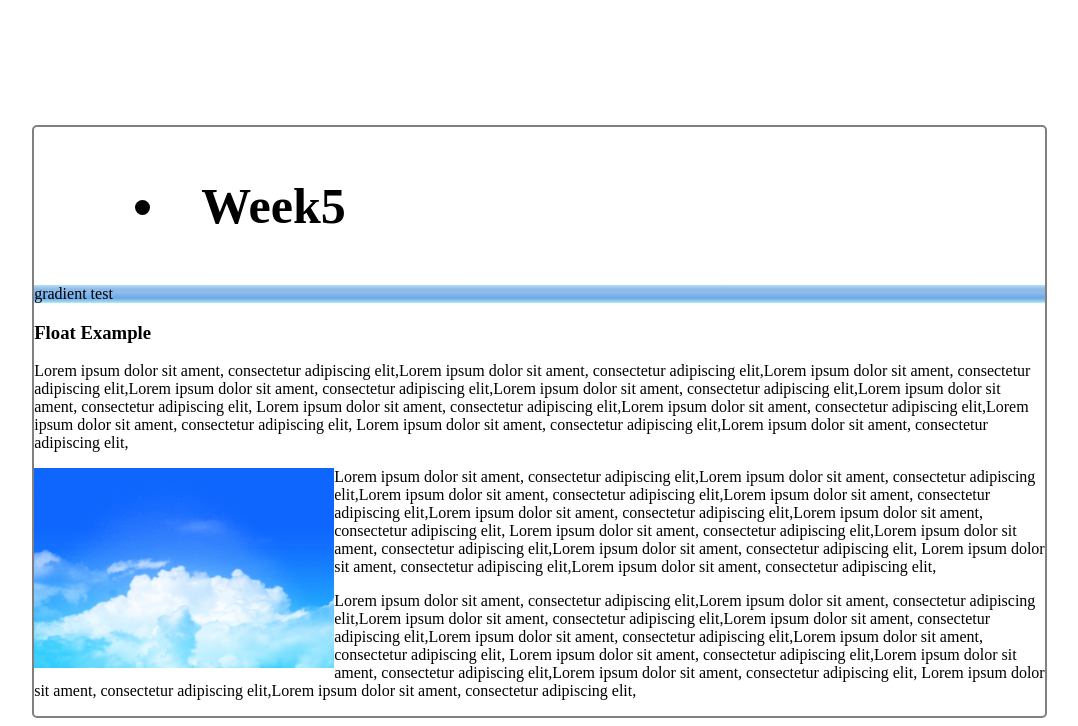
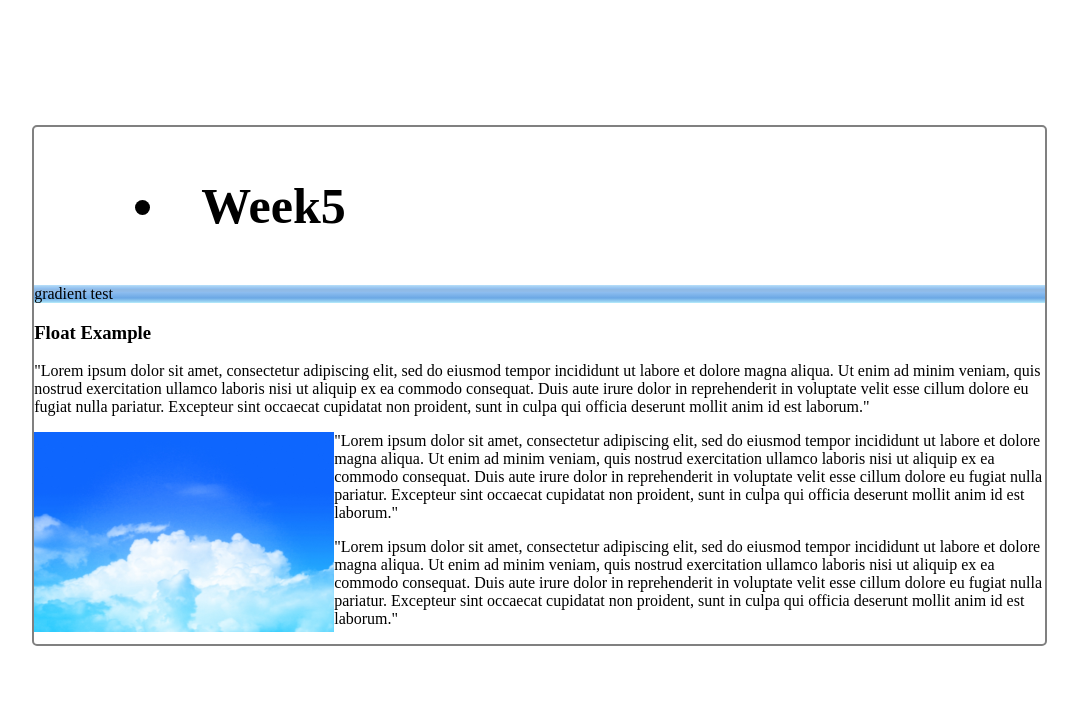
Before and after one commit to hw4n2/hw4n2.github.io, a plain HTML site: page index.html in a window 1280 px wide. Shown: the part 1177-1903 px from the top of the page, without its empty margins (39-1117 px from the left). After the commit the page ends 1831 px from the top, so only its background shows below. Drawn offline with Linux system fonts and the light colour scheme.

Commit message:
floattest

```diff
--- a/index.html
+++ b/index.html
@@ -133,18 +133,24 @@
                 <p style="background: linear-gradient(to bottom,  #b8e1fc 0%,#a9d2f3 7%,#90bff0 20%,#90bae4 25%,#90bcea 37%,#90bff0 38%,#6ba8e5 72%,#a2daf5 95%,#bdf3fd 100%);
                 ">gradient test</p>
                 <h1>Float Example</h1>
-                <p>Lorem ipsum dolor sit ament, consectetur adipiscing elit,Lorem ipsum dolor sit ament, consectetur adipiscing elit,Lorem ipsum dolor sit ament, consectetur adipiscing elit,Lorem ipsum dolor sit ament, consectetur adipiscing elit,Lorem ipsum dolor sit ament, consectetur adipiscing elit,Lorem ipsum dolor sit ament, consectetur adipiscing elit,
-                    Lorem ipsum dolor sit ament, consectetur adipiscing elit,Lorem ipsum dolor sit ament, consectetur adipiscing elit,Lorem ipsum dolor sit ament, consectetur adipiscing elit,
-                    Lorem ipsum dolor sit ament, consectetur adipiscing elit,Lorem ipsum dolor sit ament, consectetur adipiscing elit,
+                <p>"Lorem ipsum dolor sit amet, consectetur adipiscing elit, sed do eiusmod tempor incididunt ut labore
+                    et dolore magna aliqua. Ut enim ad minim veniam, quis nostrud exercitation ullamco laboris nisi ut
+                    aliquip ex ea commodo consequat. Duis aute irure dolor in reprehenderit in voluptate velit esse
+                    cillum dolore eu fugiat nulla pariatur. Excepteur sint occaecat cupidatat non proident, sunt in
+                    culpa qui officia deserunt mollit anim id est laborum."
                 </p>
                 <img src="image.jpg" style="height: 200px; width: 300px; float:left;">
-                <p>Lorem ipsum dolor sit ament, consectetur adipiscing elit,Lorem ipsum dolor sit ament, consectetur adipiscing elit,Lorem ipsum dolor sit ament, consectetur adipiscing elit,Lorem ipsum dolor sit ament, consectetur adipiscing elit,Lorem ipsum dolor sit ament, consectetur adipiscing elit,Lorem ipsum dolor sit ament, consectetur adipiscing elit,
-                    Lorem ipsum dolor sit ament, consectetur adipiscing elit,Lorem ipsum dolor sit ament, consectetur adipiscing elit,Lorem ipsum dolor sit ament, consectetur adipiscing elit,
-                    Lorem ipsum dolor sit ament, consectetur adipiscing elit,Lorem ipsum dolor sit ament, consectetur adipiscing elit,
+                <p>"Lorem ipsum dolor sit amet, consectetur adipiscing elit, sed do eiusmod tempor incididunt ut labore
+                    et dolore magna aliqua. Ut enim ad minim veniam, quis nostrud exercitation ullamco laboris nisi ut
+                    aliquip ex ea commodo consequat. Duis aute irure dolor in reprehenderit in voluptate velit esse
+                    cillum dolore eu fugiat nulla pariatur. Excepteur sint occaecat cupidatat non proident, sunt in
+                    culpa qui officia deserunt mollit anim id est laborum."
                 </p>
-                <p>Lorem ipsum dolor sit ament, consectetur adipiscing elit,Lorem ipsum dolor sit ament, consectetur adipiscing elit,Lorem ipsum dolor sit ament, consectetur adipiscing elit,Lorem ipsum dolor sit ament, consectetur adipiscing elit,Lorem ipsum dolor sit ament, consectetur adipiscing elit,Lorem ipsum dolor sit ament, consectetur adipiscing elit,
-                    Lorem ipsum dolor sit ament, consectetur adipiscing elit,Lorem ipsum dolor sit ament, consectetur adipiscing elit,Lorem ipsum dolor sit ament, consectetur adipiscing elit,
-                    Lorem ipsum dolor sit ament, consectetur adipiscing elit,Lorem ipsum dolor sit ament, consectetur adipiscing elit,
+                <p>"Lorem ipsum dolor sit amet, consectetur adipiscing elit, sed do eiusmod tempor incididunt ut labore
+                    et dolore magna aliqua. Ut enim ad minim veniam, quis nostrud exercitation ullamco laboris nisi ut
+                    aliquip ex ea commodo consequat. Duis aute irure dolor in reprehenderit in voluptate velit esse
+                    cillum dolore eu fugiat nulla pariatur. Excepteur sint occaecat cupidatat non proident, sunt in
+                    culpa qui officia deserunt mollit anim id est laborum."
                 </p>
             </div>
         </article>
```
